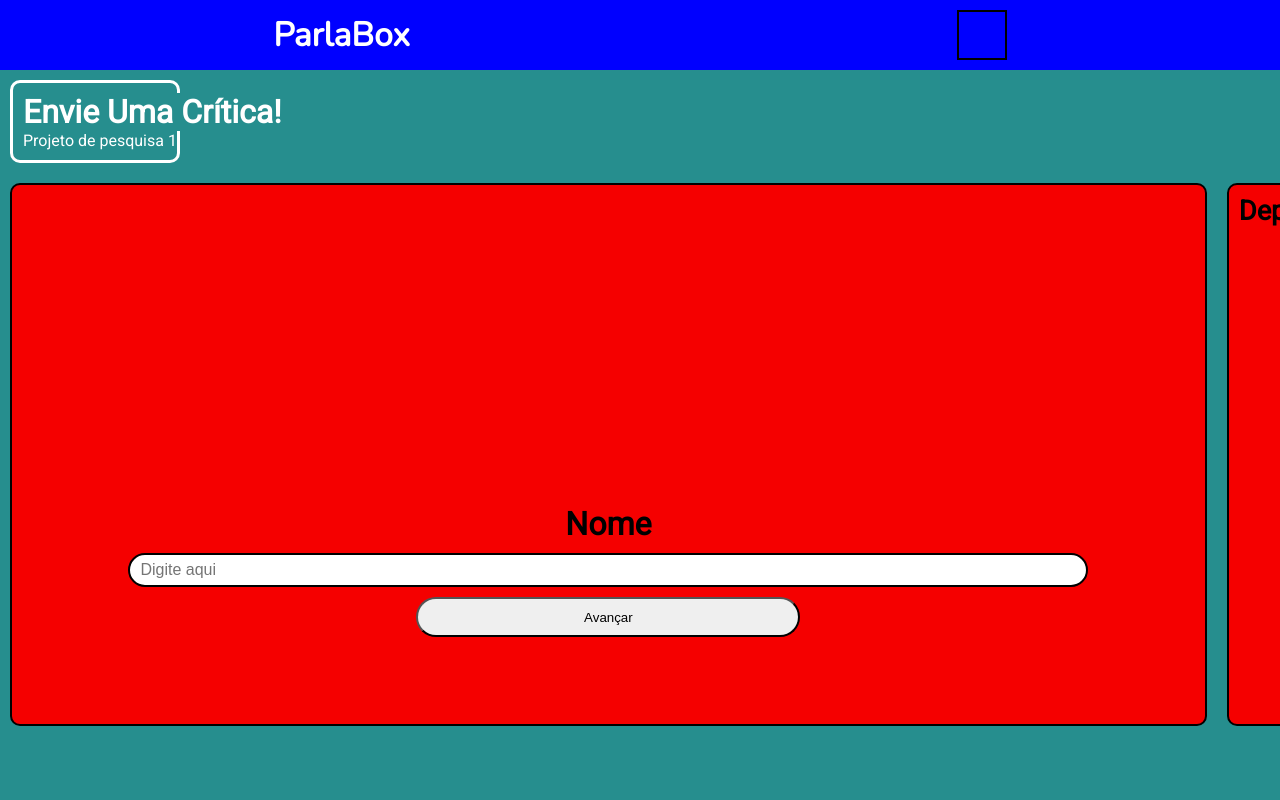
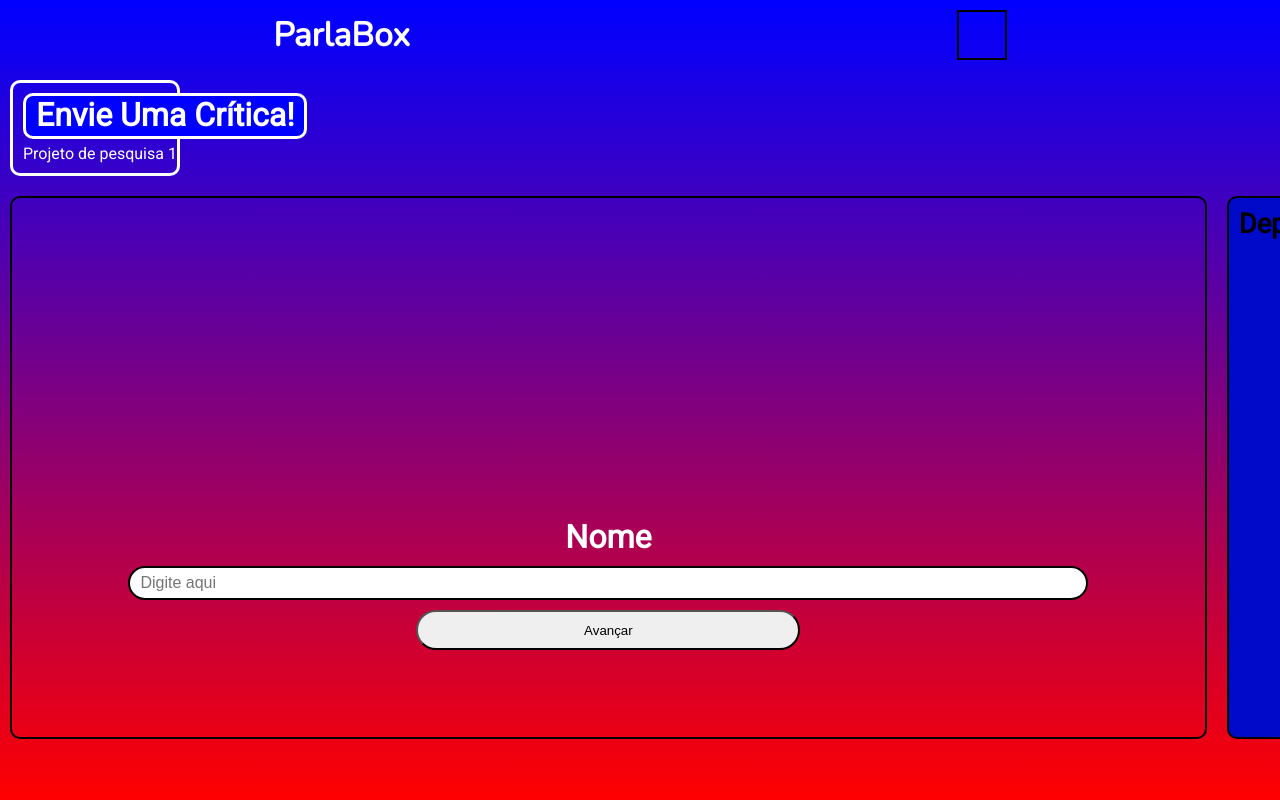
Before and after one commit to VitorPrates/ParlaBox, a plain HTML site: page index.html in a window 1280 px wide. Drawn offline with nearby package versions, Linux system fonts and the light colour scheme.

Commit message:
Mudanças vizuais
background e bordas de título aletrados

```diff
--- a/styles.scss
+++ b/styles.scss
@@ -21,13 +21,14 @@ html {
 body {
     width: 100vw;
     min-height: 100vh;
-    background-color: rgb(38, 142, 142);
+    // background-color: rgb(0, 107, 107);
+    background-image: linear-gradient(180deg, rgb(0, 0, 255), rgb(255, 0, 0));
 }
 
 header {
     width: 100%;
     height: 70px;
-    background-color: blue;
+    background-color: rgb(0,0,255,0.1);
     display: flex;
     align-items: center;
 
@@ -66,7 +67,12 @@ header {
             font-size: 2em;
             margin: 10px 0px 0px 10px;
             min-width: max-content;
-            background-color: rgb(38, 142, 142);
+            background-color: rgb(0,0,255);
+            border: 3px solid white;
+            border-radius: 10px;
+            padding: 0px 10px 2px 10px;
+
+            // background-color: transparent;
             // background-color: green;
             overflow: hidden;
             transition: 0.5s;
@@ -93,7 +99,7 @@ header {
         .Titulo-1-texto {
             color: white;
             font-family: 'roboto';
-            margin: 0px 0px 10px 10px;
+            margin: 5px 0px 10px 10px;
             min-width: max-content;
         }
     }
@@ -122,7 +128,8 @@ header {
     min-width: 93.5%;
     height: 95%;
     // background-color: rgb(255, 165, 0);
-    background-color: rgb(245, 0, 0);
+    // background-color: rgb(0, 255, 242);
+    background-color: transparent;
     border: 2px solid;
     margin: 10px;
     position: relative;
@@ -145,7 +152,7 @@ header {
             margin:  25% auto 10px auto;
             font-family: 'Roboto';
             font-size: 2em;
-            color: black;
+            color: rgb(255, 255, 255);
             transition: 0.5s;
 
         }
@@ -212,7 +219,7 @@ header {
     min-width: 96%;
     height: 95%;
     // background-color: rgb(255, 165, 0);
-    background-color: rgb(245, 0, 0);
+    background-color: rgb(0, 10, 200);
     border: 2px solid;
     margin: 10px;
     position: relative;
```
Also changed, not shown: styles.css, 1 other file.
